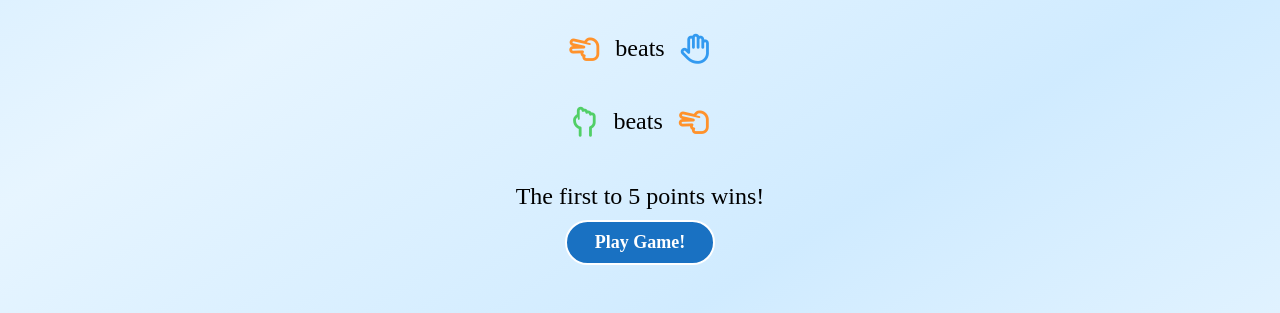
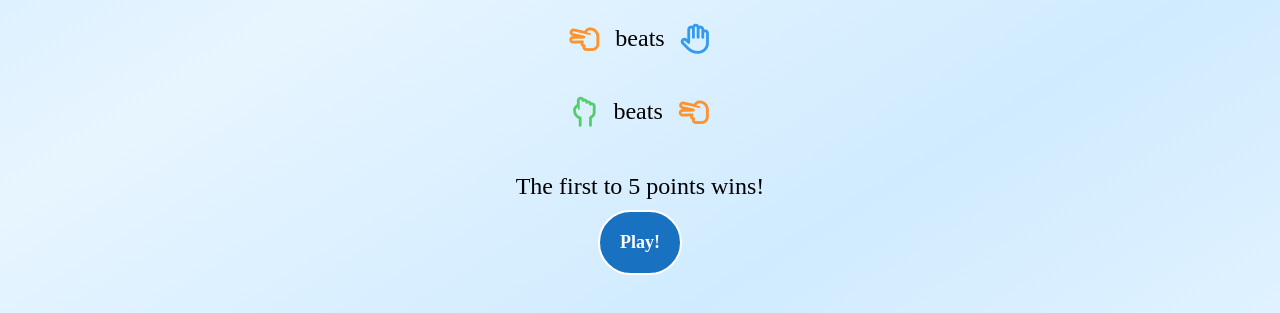
Before and after one commit to frustratedcat/rock-paper-scissors, a plain HTML site: page index.html in a window 1280 px wide. Shown: the part 325-638 px from the top of the page. Drawn offline with Linux system fonts and the light colour scheme; a web font is replaced by a local one.

Commit message:
Update play button

```diff
--- a/index.html
+++ b/index.html
@@ -51,7 +51,7 @@
             <p class="intro-p last-intro-p">The first to 5 points wins!</p>
           </div>
 
-          <button class="intro-button">Play Game!</button>
+          <button class="intro-button">Play!</button>
         </div>
       </section>
 
--- a/style.css
+++ b/style.css
@@ -116,8 +116,7 @@ body {
   font-family: inherit;
   font-size: 18px;
   font-weight: 700;
-  width: 150px;
-  padding: 10px;
+  padding: 20px;
   color: var(--secondary-button-color);
   background-color: var(--primary-button-color);
   border: 2px solid var(--secondary-button-color);
```
